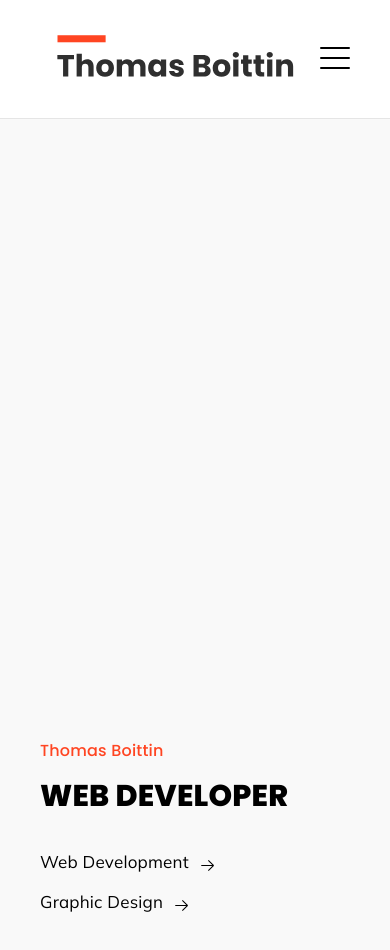
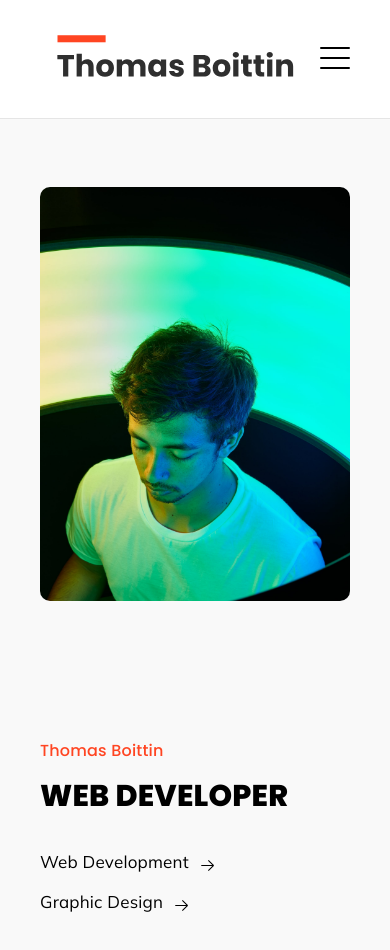
Before and after one commit to tboittin/kura-website, a Next.js app: page / in a window 390 px wide. Shown: the top 950 px of the page. Built offline with nearby package versions, Linux system fonts and the light colour scheme.

Commit message:
hero image fix

```diff
--- a/components/elements/Home.js
+++ b/components/elements/Home.js
@@ -45,7 +45,6 @@ const Home = () => {
                           <img
                             className="image"
                             src="/img/service/1.jpg"
-                            // src="img/skills/ming-shan-vertical.jpg"
                             alt=""
                           />
                           <span>{content.title}</span>
@@ -66,12 +65,6 @@ const Home = () => {
                   <img src="/img/thumbs/3-4.jpg" alt="" />
                   <div
                     className="main"
-                    style={{
-                      backgroundImage: "url(/img/ming-shan-vertical.jpg)",
-                      backgroundAttachment: "fixed",
-                      backgroundPositionX: "500px",
-                      backgroundPositionY: "-900px",
-                    }}
                   ></div>
                   <div className="shape"></div>
                 </div>
--- a/public/css/style.css
+++ b/public/css/style.css
@@ -817,6 +817,10 @@ body.opened .kura_tm_hero .content .right {
 }
 body.opened .kura_tm_hero .content .right .image .main {
   transform: rotate(7deg);
+  background-image: url("/img/ming-shan-vertical.jpg");
+  background-attachment: fixed;
+  background-position-x: 500px;
+  background-position-y: -1700px;
 }
 .kura_tm_hero .content .right .image .shape {
   position: absolute;
@@ -996,7 +1000,6 @@ body.opened .kura_tm_hero .down {
 }
 .kura_tm_portfolio .portfolio_list .external-link a {
   text-decoration: none;
-
 }
 .kura_tm_portfolio .portfolio_list .image .svg {
   position: absolute;
@@ -2304,6 +2307,19 @@ body.dark .kura_tm_settings .cursor li .svg,
 /*---------------------------------------------------*/
 /*	13) KURA MEDIA QUERIES (FOR SMALL DEVIVES)
 /*---------------------------------------------------*/
+@media (max-width: 2400px) {
+  body.opened .kura_tm_hero .content .right .image .main {
+    background-position-x: 500px;
+    background-position-y: -1250px;
+  }
+}
+
+@media (max-width: 1700px) {
+  body.opened .kura_tm_hero .content .right .image .main {
+    background-position-x: 500px;
+    background-position-y: -520px;
+  }
+}
 
 @media (max-width: 1400px) {
   .container {
@@ -2357,7 +2373,11 @@ body.dark .kura_tm_settings .cursor li .svg,
   }
   body.opened .kura_tm_hero .content .right .image .main {
     transform: rotate(0deg);
-  }
+    background-position-x: 0px;
+    background-position-y: -130px;
+    background-attachment: inherit;
+  }
+
   .kura_tm_hero .job {
     font-size: 35px;
   }
@@ -2415,6 +2435,10 @@ body.dark .kura_tm_settings .cursor li .svg,
   }
   .kura_tm_hero .short_info ul li span {
     font-size: 13px;
+  }
+  body.opened .kura_tm_hero .content .right .image .main {
+    background-position-x: 0px;
+    background-position-y: 0px;
   }
   .kura_tm_portfolio .portfolio_list .image .svg {
     width: 35px;
@@ -2487,6 +2511,12 @@ body.dark .kura_tm_settings .cursor li .svg,
     font-size: 20px;
   }
 }
+@media (max-width: 576px) {
+  body.opened .kura_tm_hero .content .right .image .main {
+    background-position-x: 0px;
+    background-position-y: 0px;
+  }
+}
 
 html {
   scroll-behavior: smooth;
```
